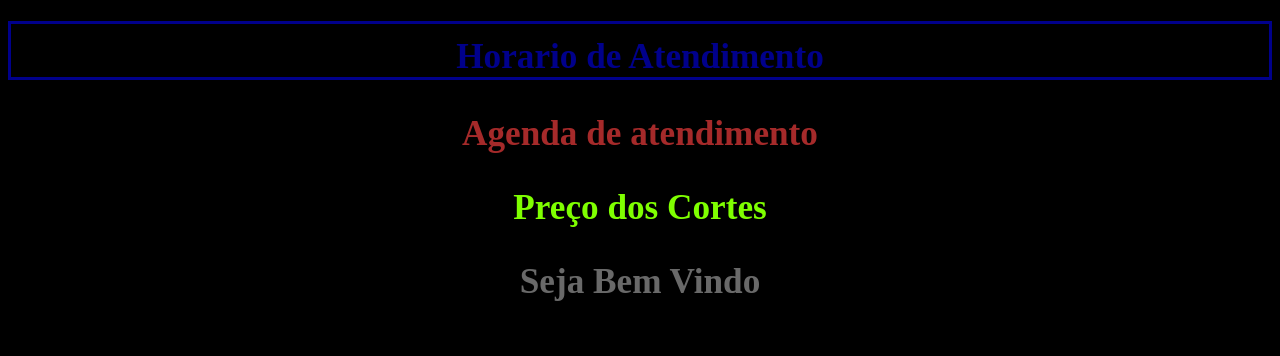
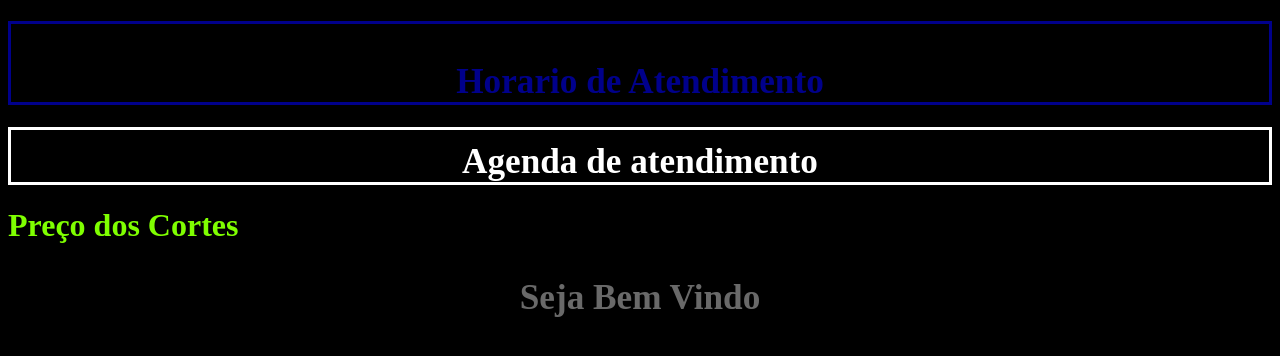
Before and after one commit to LouizCavalo83/joao-2d, a plain HTML site: page index.html in a window 1280 px wide. Drawn offline with Linux system fonts and the light colour scheme.

Commit message:
Add files via upload
aaaaaaaaaaaaaaaaaaaaaaaaa

```diff
--- a/style.css
+++ b/style.css
@@ -5,10 +5,13 @@ h1{color: aliceblue;
 .p1{text-align: center; font-size: 110%;
 border-style:solid ;padding-top: 1%;}
 .p1{color: darkblue;}
+.p1{padding-top: 3%;}
 
 .p2{text-align: center; font-size: 110%;
 padding-top: 1%;}
-.p2{color: brown;}
+.p2{border-style: solid;}
+.p2{color: rgb(255, 255, 255);}
+.p2::after
 
 .p3{text-align: center; font-size: 110%;
     padding-top: 1%;}
```
